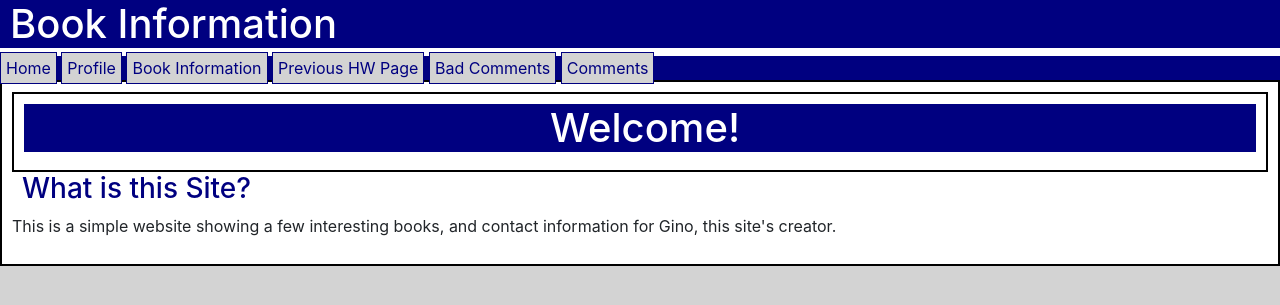
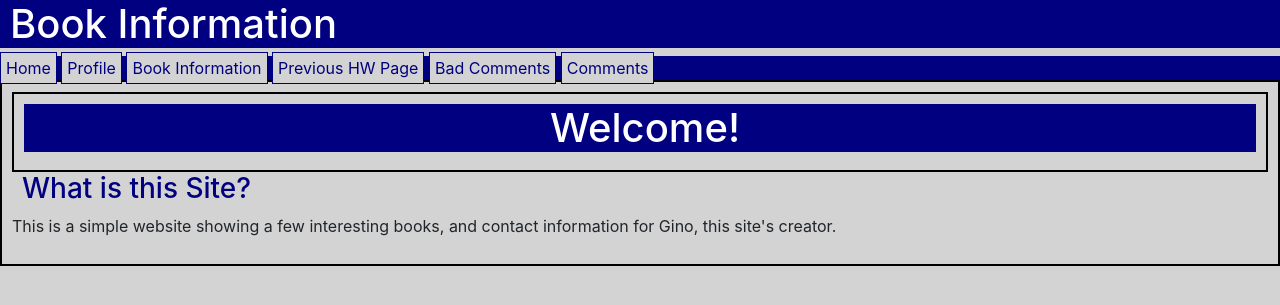
Before and after one commit to iu-msis/2-simple-docker-js-benkell698, a PHP site: page /public/index.html in a window 1280 px wide. Shown: the top 305 px of the page. Run offline with PHP 8.4, Linux system fonts and the light colour scheme.

Commit message:
Update site.css

```diff
--- a/app/public/css/site.css
+++ b/app/public/css/site.css
@@ -1,4 +1,4 @@
-html {
+body {
   background-color: lightgray;
   text-color: black;
 }
```
